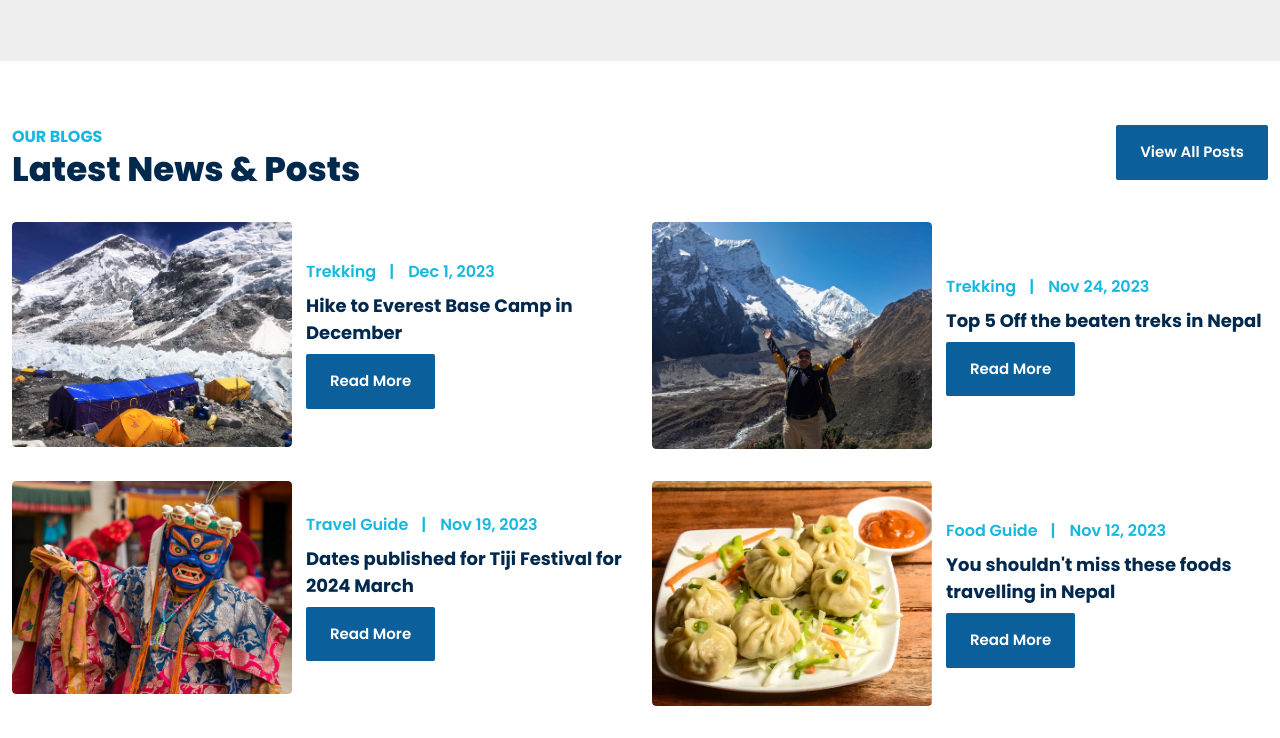
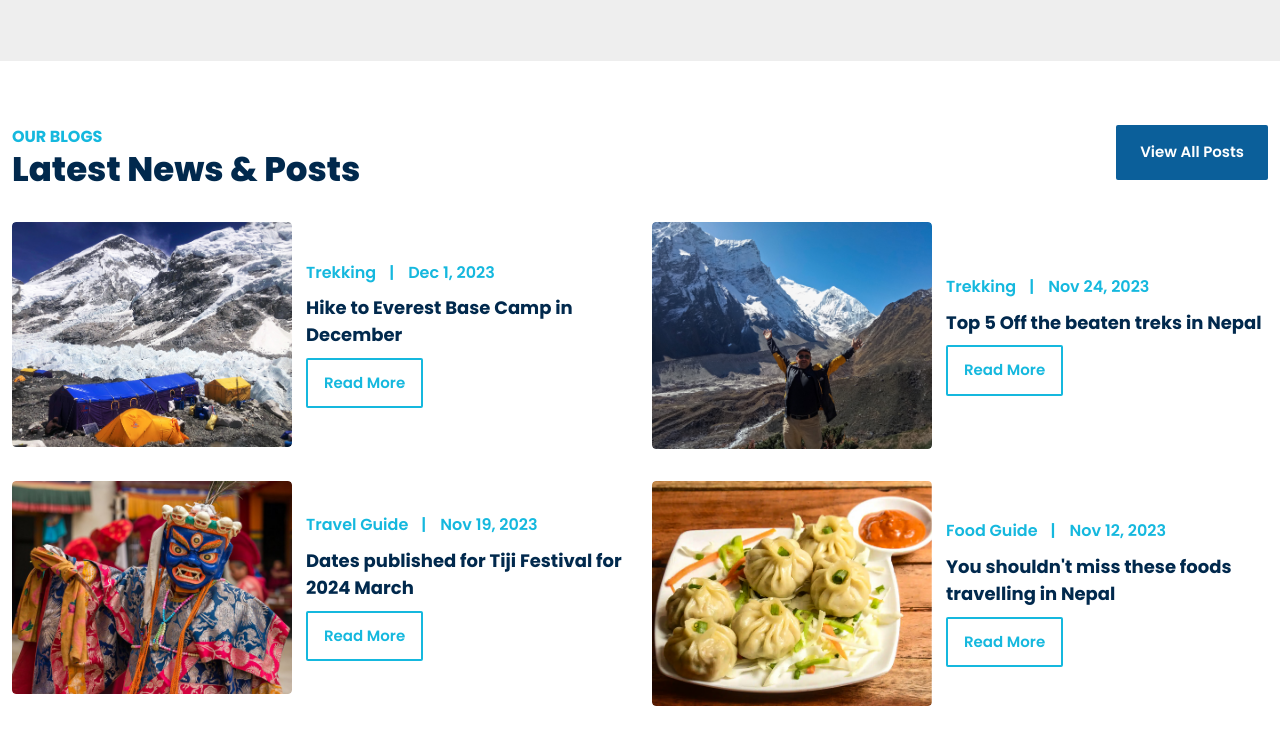
Before and after one commit to aasis-io/Wild-Stride, a plain HTML site: page index.html in a window 1280 px wide. Shown: the part 3390-4128 px from the top of the page. Drawn offline with nearby package versions, Linux system fonts and the light colour scheme.

Commit message:
new changes in border of blogs

```diff
--- a/css/styles.css
+++ b/css/styles.css
@@ -1704,7 +1704,7 @@ input::placeholder {
 .blog-item figcaption {
   display: flex;
   flex-direction: column;
-  gap: 0.5rem;
+  gap: 0.6rem;
 }
 
 .blog-item ul {
@@ -1733,6 +1733,17 @@ input::placeholder {
 
 .blogs .read-button {
   display: flex;
+}
+.blogs .read-button > a {
+  color: var(--piction-color);
+  background-color: var(--white-color);
+  border: 2px solid var(--piction-color);
+  padding: 12px 16px;
+}
+.blogs .read-button > a:hover {
+  color: var(--white-color);
+  background-color: var(--button-color);
+  border-color: var(--button-color);
 }
 
 @media only screen and (max-width: 768px) {
@@ -1754,10 +1765,4 @@ input::placeholder {
     max-width: 410px;
     margin-bottom: 1rem;
   }
-
-  /* .blog-item figcaption,
-  .blog-item ul,
-  .blogs .read-button {
-    justify-content: center;
-  } */
-}
+}
```
Also changed, not shown: index.html (+6 -2 lines).
